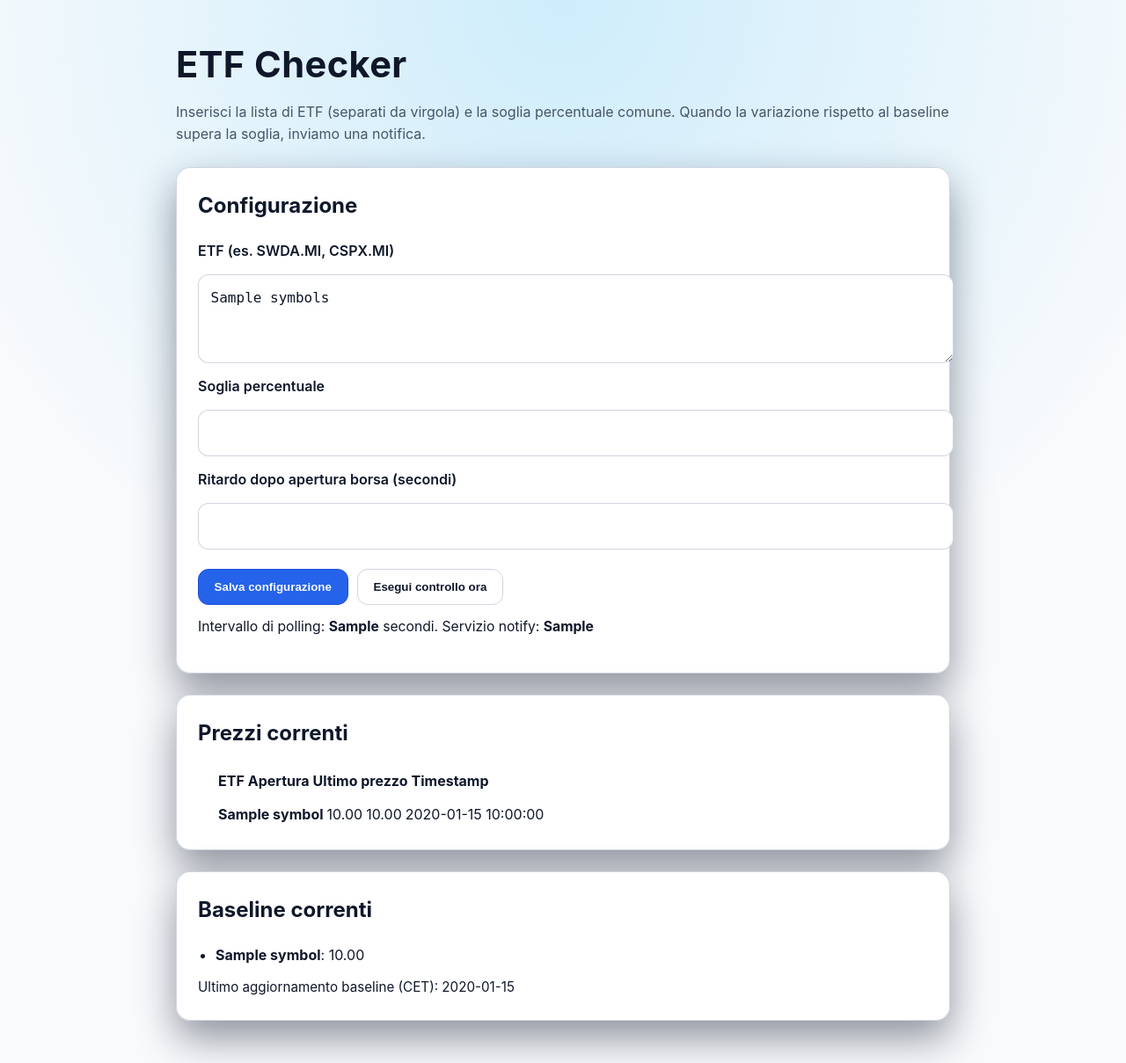
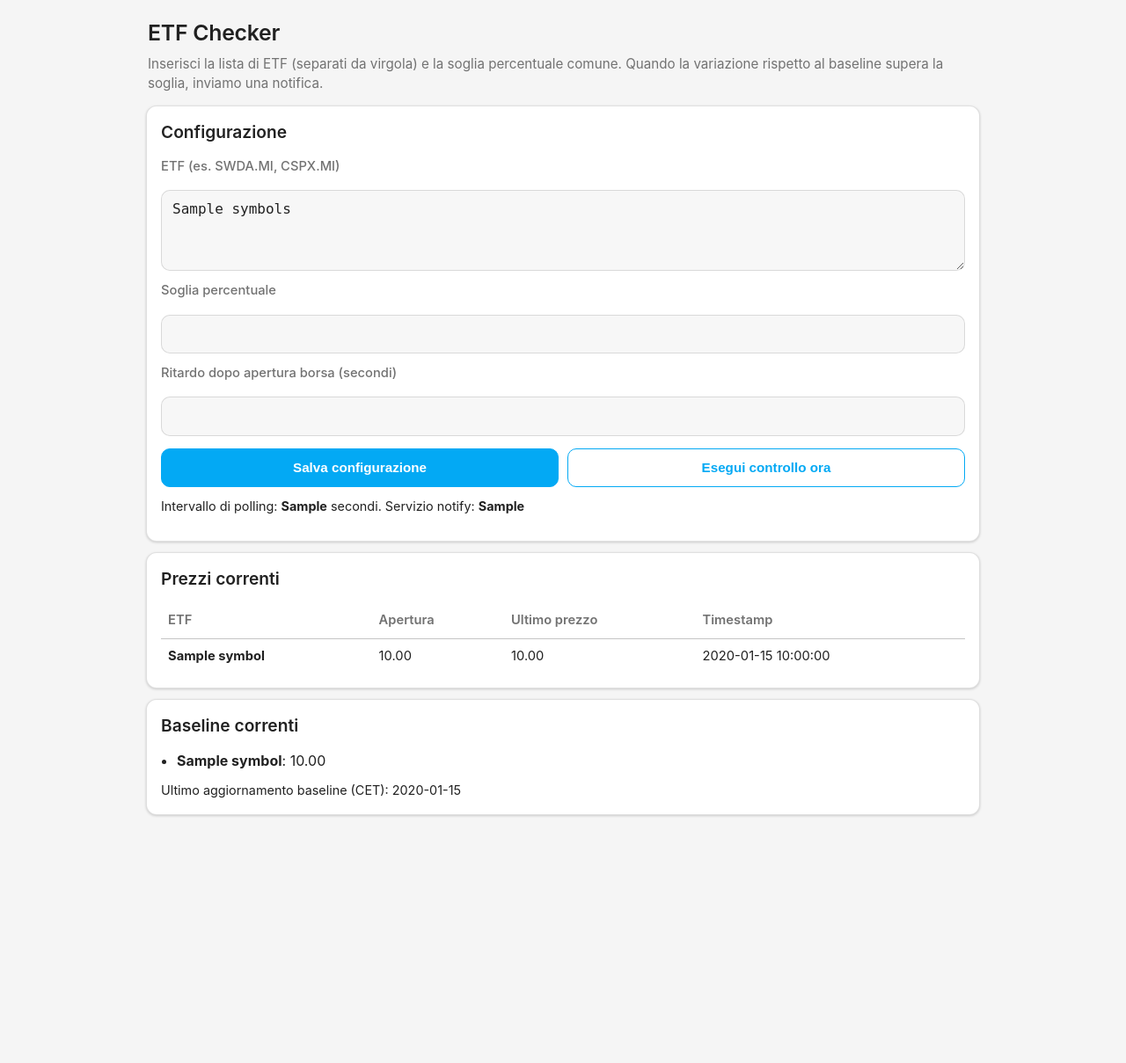
Before and after one commit to Alessandro1981/hassio-addons, a Flask app: template etf_checker/app/templates/index.html in a window 1280 px wide. Shown: the whole page at 88% size. After the commit the page ends 929 px from the top, so only its background shows below. Run offline with Flask 3, Linux system fonts and the light colour scheme; the template is opened without the code that fills it: most values are stand-ins (such as "Sample title", 1, 10 or a date in 2020); parts of the project's set-up code (start-up, migrations or seed data) failed here and were passed over.

Commit message:
Improve ETF Checker mobile Home Assistant styling

```diff
--- a/etf_checker/app/static/style.css
+++ b/etf_checker/app/static/style.css
@@ -1,80 +1,89 @@
 :root {
   color-scheme: light dark;
-  --bg: #0b1120;
-  --card: rgba(30, 41, 59, 0.98);
-  --text: #f8fafc;
-  --muted: #e2e8f0;
-  --accent: #38bdf8;
-  --accent-strong: #0ea5e9;
-  --border: rgba(148, 163, 184, 0.45);
-  --input-bg: rgba(15, 23, 42, 0.85);
-  --button-text: #f8fafc;
-  font-family: "Inter", "Segoe UI", Roboto, Helvetica, Arial, sans-serif;
+  --ha-bg: var(--primary-background-color, #111827);
+  --ha-card: var(--card-background-color, #1f2937);
+  --ha-text: var(--primary-text-color, #f9fafb);
+  --ha-secondary: var(--secondary-text-color, #9ca3af);
+  --ha-border: var(--divider-color, rgba(148, 163, 184, 0.35));
+  --ha-accent: var(--primary-color, #03a9f4);
+  --ha-input: var(--secondary-background-color, rgba(255, 255, 255, 0.06));
+  --ha-radius: 12px;
+  --ha-shadow: 0 2px 6px rgba(0, 0, 0, 0.18);
+  font-family: -apple-system, BlinkMacSystemFont, "Segoe UI", Roboto, Helvetica, Arial, sans-serif;
 }
 
 @media (prefers-color-scheme: light) {
   :root {
-    --bg: #f8fafc;
-    --card: rgba(255, 255, 255, 0.98);
-    --text: #0f172a;
-    --muted: #475569;
-    --accent: #2563eb;
-    --accent-strong: #1d4ed8;
-    --border: rgba(148, 163, 184, 0.45);
-    --input-bg: #ffffff;
-    --button-text: #f8fafc;
+    --ha-bg: var(--primary-background-color, #f5f5f5);
+    --ha-card: var(--card-background-color, #ffffff);
+    --ha-text: var(--primary-text-color, #212121);
+    --ha-secondary: var(--secondary-text-color, #727272);
+    --ha-border: var(--divider-color, rgba(0, 0, 0, 0.12));
+    --ha-input: var(--secondary-background-color, #f7f7f7);
+    --ha-shadow: 0 1px 3px rgba(0, 0, 0, 0.18);
   }
+}
+
+* {
+  box-sizing: border-box;
 }
 
 html {
   font-size: 16px;
-  background-color: var(--bg);
-  color: var(--text);
+  background: var(--ha-bg);
+  color: var(--ha-text);
+  -webkit-text-size-adjust: 100%;
 }
 
 body {
   margin: 0;
-  background: radial-gradient(circle at top, rgba(56, 189, 248, 0.22), transparent 55%), var(--bg);
-  color: var(--text);
+  background: var(--ha-bg);
+  color: var(--ha-text);
   min-height: 100vh;
-  line-height: 1.6;
+  line-height: 1.45;
 }
 
 .container {
-  max-width: 880px;
+  width: min(100%, 980px);
   margin: 0 auto;
-  padding: 2.5rem 1.5rem 3rem;
+  padding: 16px;
   display: flex;
   flex-direction: column;
-  gap: 1.5rem;
+  gap: 12px;
+}
+
+.header {
+  padding: 4px 2px 2px;
 }
 
 .header h1 {
-  margin: 0 0 0.5rem;
-  font-size: clamp(2rem, 4vw, 2.6rem);
-  color: var(--text);
-  letter-spacing: 0.01em;
+  margin: 0 0 6px;
+  font-size: 1.55rem;
+  font-weight: 600;
+  color: var(--ha-text);
+  letter-spacing: -0.01em;
 }
 
 .header p {
   margin: 0;
-  color: var(--muted);
-  line-height: 1.6;
+  color: var(--ha-secondary);
+  font-size: 0.95rem;
 }
 
 .card {
-  background: var(--card);
-  border: 1px solid var(--border);
-  border-radius: 1rem;
-  padding: 1.5rem;
-  box-shadow: 0 20px 45px rgba(15, 23, 42, 0.45);
-  backdrop-filter: blur(10px);
-  color: var(--text);
+  background: var(--ha-card);
+  border: 1px solid var(--ha-border);
+  border-radius: var(--ha-radius);
+  padding: 16px;
+  box-shadow: var(--ha-shadow);
+  color: var(--ha-text);
 }
 
 .card h2 {
-  margin-top: 0;
-  color: var(--text);
+  margin: 0 0 14px;
+  color: var(--ha-text);
+  font-size: 1.2rem;
+  font-weight: 600;
 }
 
 .card p,
@@ -85,80 +94,85 @@ body {
 
 .form {
   display: grid;
-  gap: 0.85rem;
+  gap: 12px;
 }
 
 label {
-  font-weight: 600;
-  color: var(--text);
+  display: block;
+  font-weight: 500;
+  color: var(--ha-secondary);
+  font-size: 0.92rem;
+  margin-bottom: 4px;
 }
 
 textarea,
 input[type="number"] {
   width: 100%;
-  padding: 0.85rem;
-  border-radius: 0.75rem;
-  border: 1px solid var(--border);
-  background: var(--input-bg);
-  color: var(--text);
+  min-height: 44px;
+  padding: 10px 12px;
+  border-radius: 10px;
+  border: 1px solid var(--ha-border);
+  background: var(--ha-input);
+  color: var(--ha-text);
   font-size: 1rem;
-  line-height: 1.5;
+  line-height: 1.4;
+  appearance: none;
+  -webkit-appearance: none;
+}
+
+textarea {
+  min-height: 92px;
+  resize: vertical;
 }
 
 textarea::placeholder,
 input[type="number"]::placeholder {
-  color: var(--muted);
-  opacity: 0.9;
+  color: var(--ha-secondary);
+  opacity: 0.8;
 }
 
 textarea:focus,
 input[type="number"]:focus {
-  outline: 2px solid var(--accent);
-  outline-offset: 2px;
+  outline: 2px solid color-mix(in srgb, var(--ha-accent) 65%, transparent);
+  outline-offset: 1px;
+  border-color: var(--ha-accent);
 }
 
 .actions {
-  display: flex;
-  flex-wrap: wrap;
-  gap: 0.65rem;
-  margin-top: 0.5rem;
+  display: grid;
+  grid-template-columns: repeat(2, minmax(0, 1fr));
+  gap: 10px;
+  margin-top: 2px;
 }
 
 button {
-  border: 1px solid var(--accent-strong);
-  border-radius: 0.75rem;
-  padding: 0.75rem 1.1rem;
+  min-height: 44px;
+  border: 1px solid var(--ha-accent);
+  border-radius: 10px;
+  padding: 10px 12px;
+  font-size: 0.95rem;
   font-weight: 600;
   cursor: pointer;
-  background: var(--accent);
-  color: var(--button-text);
-  transition: transform 120ms ease, background 120ms ease;
-}
-
-button:hover {
-  background: var(--accent-strong);
-  transform: translateY(-1px);
+  background: var(--ha-accent);
+  color: #ffffff;
 }
 
 button.secondary {
   background: transparent;
-  color: var(--text);
-  border: 1px solid var(--border);
-}
-
-button.secondary:hover {
-  background: rgba(148, 163, 184, 0.12);
+  color: var(--ha-accent);
+  border: 1px solid var(--ha-accent);
 }
 
 .hint {
-  margin: 0.75rem 0 0;
-  color: var(--muted);
-  font-size: 0.98rem;
+  margin: 12px 0 0;
+  color: var(--ha-secondary);
+  font-size: 0.9rem;
 }
 
 .status {
-  margin-top: 0.75rem;
+  margin: 12px 0 0;
   font-weight: 600;
+  font-size: 0.92rem;
 }
 
 .status[data-tone="success"] {
@@ -166,37 +180,111 @@ button.secondary:hover {
 }
 
 .status[data-tone="error"] {
-  color: #f87171;
+  color: #ef4444;
 }
 
 .baseline-list {
+  width: 100%;
   margin: 0;
-  padding-left: 1.25rem;
-  display: grid;
-  gap: 0.35rem;
+  border-collapse: collapse;
+  color: var(--ha-text);
 }
 
-.baseline-list li {
-  line-height: 1.55;
+.baseline-list th,
+.baseline-list td {
+  padding: 9px 8px;
+  border-bottom: 1px solid var(--ha-border);
+  text-align: left;
+  vertical-align: top;
+  font-size: 0.92rem;
+}
+
+.baseline-list th {
+  color: var(--ha-secondary);
+  font-weight: 600;
+  white-space: nowrap;
+}
+
+.baseline-list td {
+  color: var(--ha-text);
+}
+
+.baseline-list tr:last-child td {
+  border-bottom: 0;
+}
+
+ul.baseline-list {
+  display: grid;
+  gap: 8px;
+  padding-left: 18px;
+}
+
+ul.baseline-list li {
+  line-height: 1.45;
 }
 
 .baseline-updated {
-  margin: 0.75rem 0 0;
-  color: var(--muted);
-  font-size: 0.95rem;
+  margin: 12px 0 0;
+  color: var(--ha-secondary);
+  font-size: 0.9rem;
 }
 
-@media (max-width: 600px) {
+@media (max-width: 640px) {
   .container {
-    padding: 2rem 1.2rem 2.5rem;
+    padding: 12px;
+    gap: 10px;
+  }
+
+  .header h1 {
+    font-size: 1.35rem;
+  }
+
+  .header p {
+    font-size: 0.9rem;
   }
 
   .card {
-    padding: 1.25rem;
+    padding: 14px;
+    border-radius: 12px;
   }
 
-  button {
+  .actions {
+    grid-template-columns: 1fr;
+  }
+
+  .baseline-list thead {
+    display: none;
+  }
+
+  .baseline-list,
+  .baseline-list tbody,
+  .baseline-list tr,
+  .baseline-list td {
+    display: block;
     width: 100%;
-    justify-content: center;
+  }
+
+  .baseline-list tr {
+    padding: 10px 0;
+    border-bottom: 1px solid var(--ha-border);
+  }
+
+  .baseline-list tr:last-child {
+    border-bottom: 0;
+  }
+
+  .baseline-list td {
+    display: flex;
+    justify-content: space-between;
+    gap: 12px;
+    padding: 4px 0;
+    border: 0;
+    font-size: 0.93rem;
+  }
+
+  .baseline-list td::before {
+    content: attr(data-label);
+    color: var(--ha-secondary);
+    font-weight: 500;
   }
 }
```
